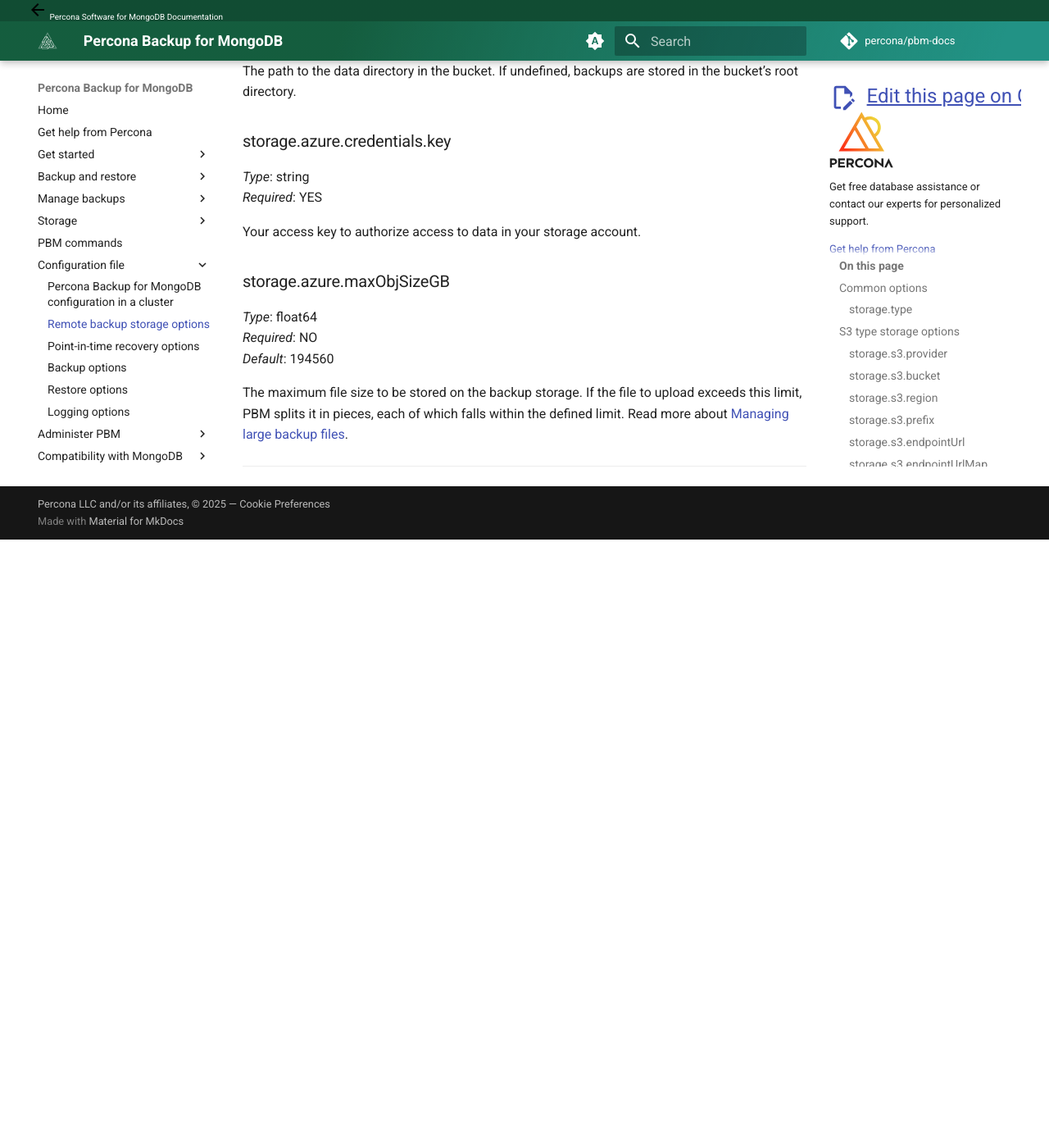
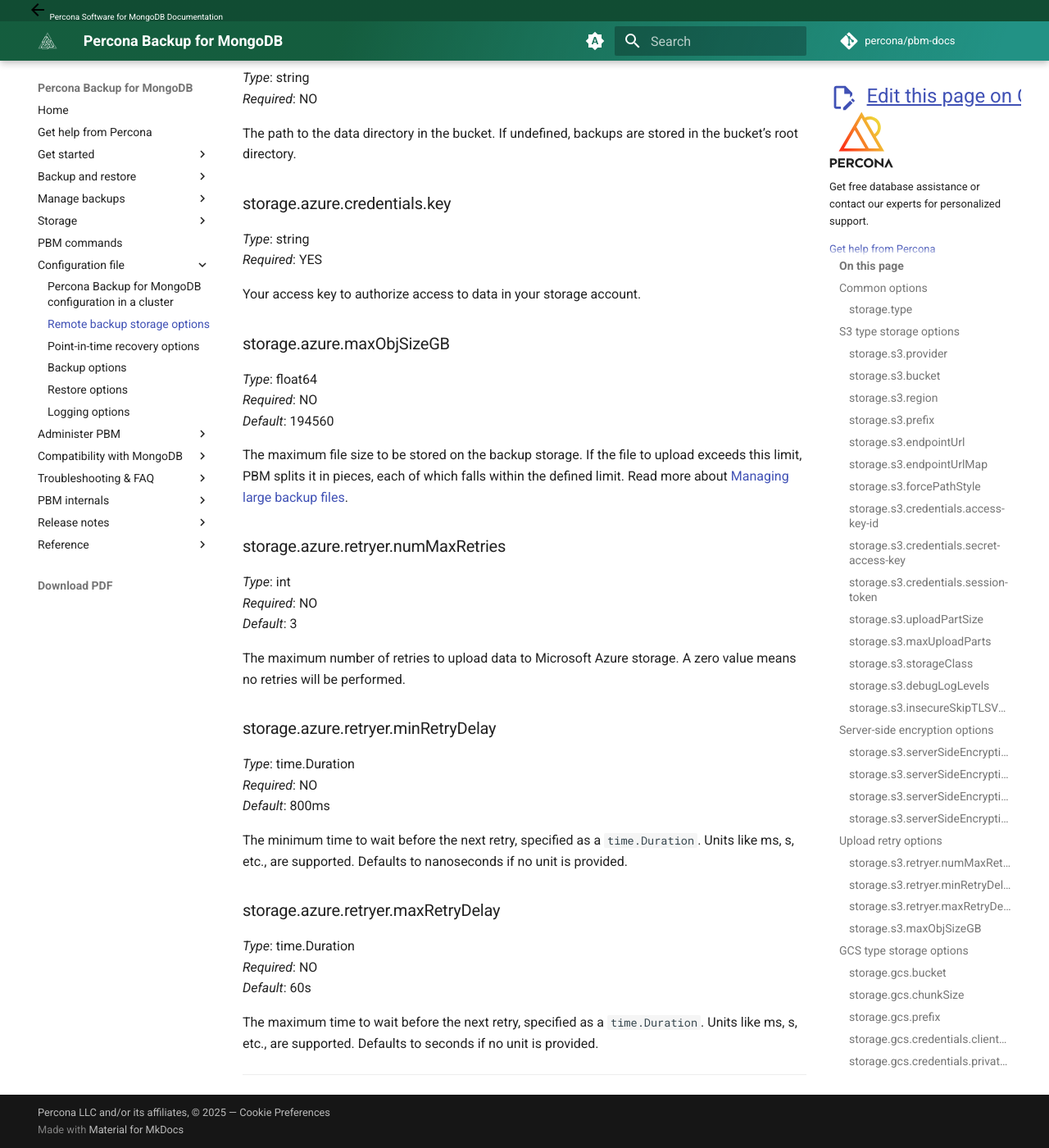
Before and after one commit to percona/pbm-docs, an MkDocs documentation site: the page built from docs/reference/configuration-options.md, in a window 1280 px wide and 1400 px high, scrolled down 11016 px. Shown: the whole window at 82% size. Built offline with MkDocs 1.6.1 and Material for MkDocs 9.7.7, drawn with Linux system fonts in a browser that asks for light colours; nearby versions of some CDN libraries; comment, search, counter and statistics services are not loaded; before the commit the page ends 11674 px from its top, so only the background shows below that; some of the changed text lies outside the part shown.

Commit message:
PBM-1093 Documeted retry for Azure
	modified:   docs/details/azure.md
	modified:   docs/reference/configuration-options.md

````diff
--- a/docs/reference/configuration-options.md
+++ b/docs/reference/configuration-options.md
@@ -388,6 +388,10 @@
     credentials:
       key: <your-access-key>
     maxObjSizeGB: 194560
+    retryer:
+      numMaxRetries: 3
+      minRetryDelay: 800
+      maxRetryDelay: 60
 ```
 
 ### storage.azure.account
@@ -432,3 +436,28 @@
 *Default*: 194560
 
 The maximum file size to be stored on the backup storage. If the file to upload exceeds this limit, PBM splits it in pieces, each of which falls within the defined limit. Read more about [Managing large backup files](../features/split-merge-backup.md).
+
+### storage.azure.retryer.numMaxRetries
+
+*Type*: int <br>
+*Required*: NO <br>
+*Default*: 3
+
+The maximum number of retries to upload data to Microsoft Azure storage. A zero value means no retries will be performed.
+
+### storage.azure.retryer.minRetryDelay
+
+*Type*: time.Duration <br>
+*Required*: NO <br>
+*Default*: 800ms
+
+The minimum time to wait before the next retry, specified as a `time.Duration`. Units like ms, s, etc., are supported. Defaults to nanoseconds if no unit is provided.
+
+
+### storage.azure.retryer.maxRetryDelay
+
+*Type*: time.Duration <br>
+*Required*: NO <br>
+*Default*: 60s
+
+The maximum time to wait before the next retry, specified as a `time.Duration`. Units like ms, s, etc., are supported. Defaults to seconds if no unit is provided.
````
Also changed, not shown: docs/details/azure.md (+14 -0 lines).
